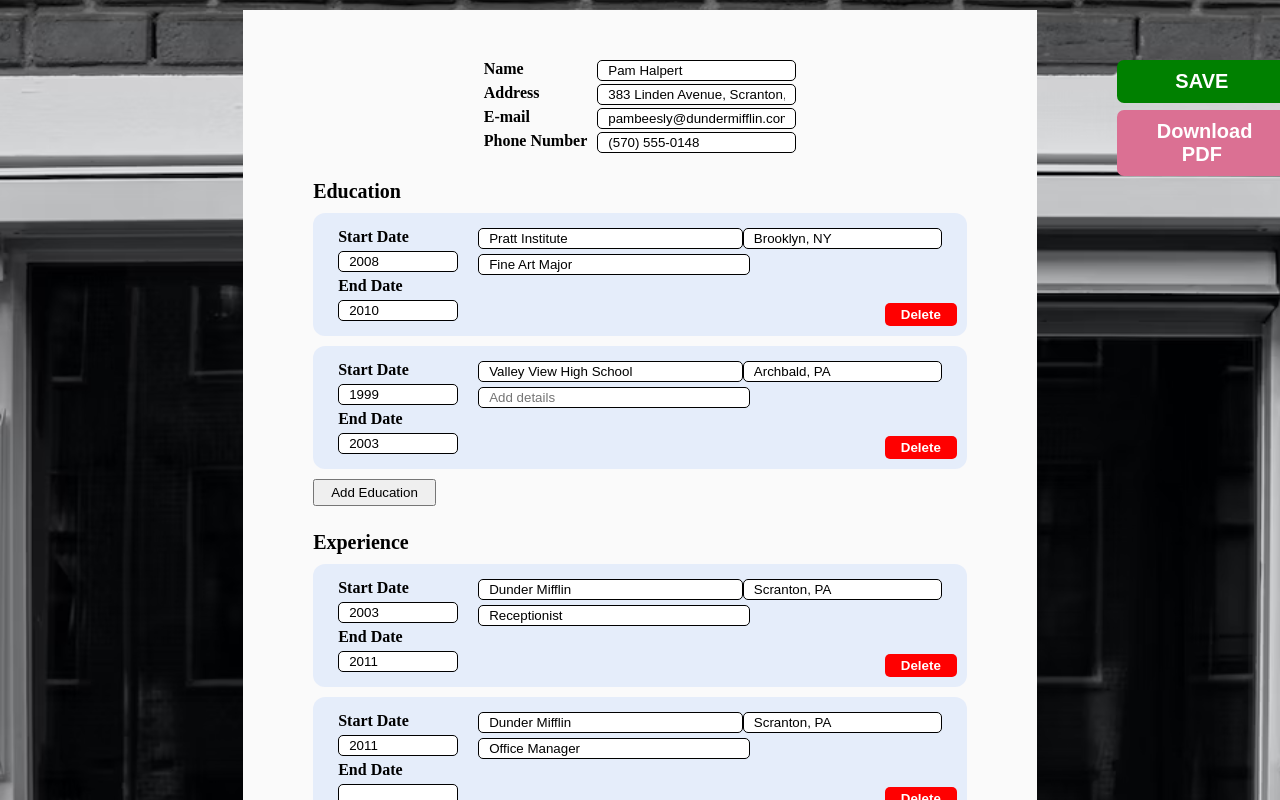
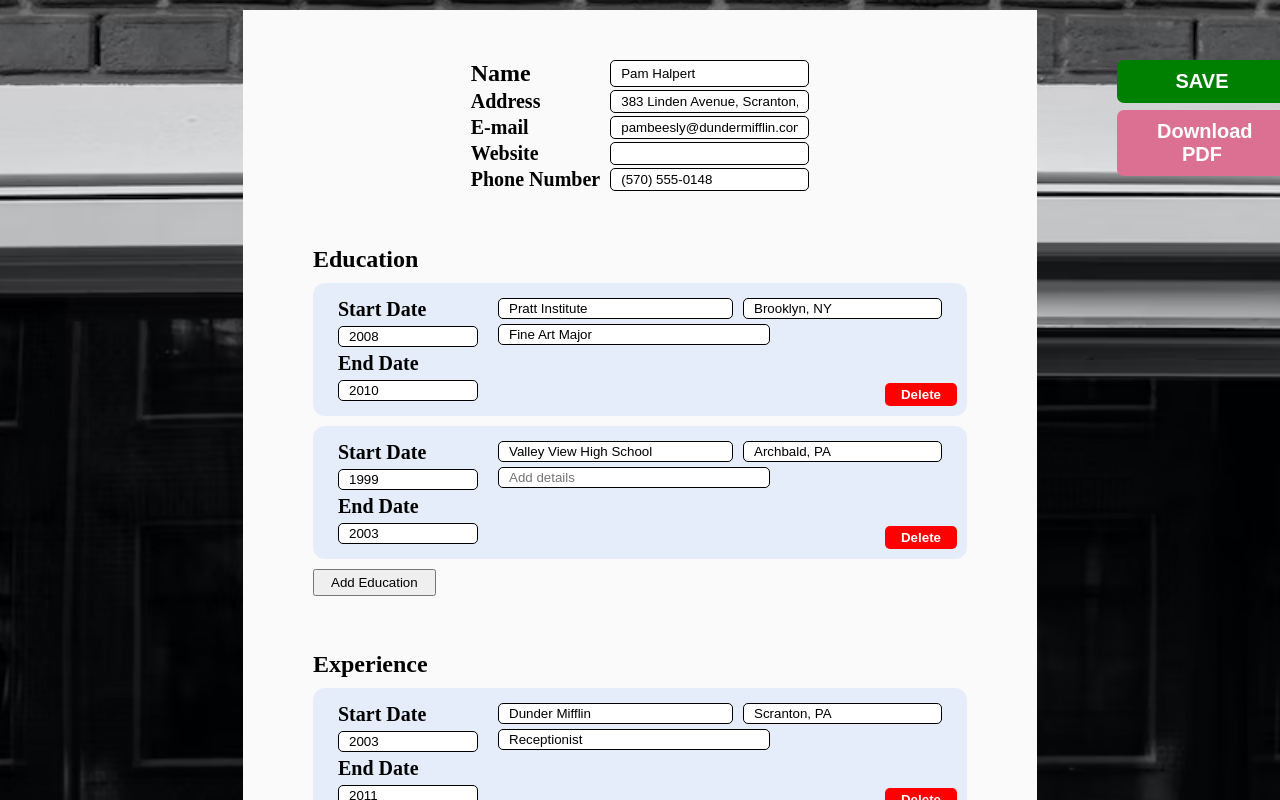
Before and after one commit to rosa-pastel/cv-application, a React (Create React App) app: page / in a window 1280 px wide. Both pictures are taken after a click on the button "EDIT". Shown: the top 800 px of the page. Built offline with nearby package versions, Linux system fonts and the light colour scheme.

Commit message:
Fix document quality and add website field

```diff
--- a/src/App.js
+++ b/src/App.js
@@ -4,7 +4,6 @@ import Experience from "./components/experience";
 import General from "./components/general";
 import Skills from "./components/skills";
 import "./styles/app.css";
-import * as html2canvas from "html2canvas";
 import { jsPDF } from "jspdf";
 export default function App() {
   const [mode, setMode] = useState("saved");
@@ -21,13 +20,16 @@ export default function App() {
     btn.className = btn.className === "save" ? "edit" : "save";
   }
   function printDocument() {
-    const input = document.getElementById("cv");
-    html2canvas(input).then((canvas) => {
-      const imgData = canvas.toDataURL("image/png");
-      const pdf = new jsPDF();
-      pdf.addImage(imgData, "JPEG", 0, 0);
-      pdf.output("dataurlnewwindow");
-      pdf.save("download.pdf");
+    const doc = new jsPDF();
+    const elementHTML = document.querySelector("#cv");
+    doc.html(elementHTML, {
+      callback: function (doc) {
+        doc.save("sample-document.pdf");
+      },
+      x: 20,
+      y: 20,
+      width: 170, //target width in the PDF document
+      windowWidth: 794, //window width in CSS pixels
     });
   }
   return (
--- a/src/components/general.js
+++ b/src/components/general.js
@@ -2,6 +2,7 @@ import React, { useState } from "react";
 export default function General(props) {
   const [fullName, setFullName] = useState("Pam Halpert");
   const [address, setAddress] = useState("383 Linden Avenue, Scranton, PA");
+  const [website, setWebsite] = useState(null);
   const [mail, setMail] = useState("pambeesly@dundermifflin.com");
   const [phone, setPhone] = useState("(570) 555-0148");
   function updateName(e) {
@@ -15,6 +16,9 @@ export default function General(props) {
   }
   function updatePhone(e) {
     setPhone(e.target.value);
+  }
+  function updateWebsite(e) {
+    setWebsite(e.target.value);
   }
   if (props.mode === "edit") {
     return (
@@ -46,6 +50,15 @@ export default function General(props) {
             onChange={(e) => updateMail(e)}
           ></input>
         </label>
+        <label htmlFor="website">
+          Website
+          <input
+            type="text"
+            id="website"
+            defaultValue={website}
+            onChange={(e) => updateWebsite(e)}
+          ></input>
+        </label>
         <label htmlFor="phone">
           Phone Number
           <input
@@ -63,6 +76,7 @@ export default function General(props) {
         <h1>{fullName}</h1>
         <p>{address}</p>
         <p>{mail}</p>
+        <p>{website}</p>
         <p>{phone}</p>
       </div>
     );
--- a/src/styles/app.css
+++ b/src/styles/app.css
@@ -6,6 +6,7 @@ h1 {
   font-size: 1.25rem;
 }
 body {
+  font-size: 20px;
   margin: 10px;
   display: flex;
   justify-content: center;
@@ -27,11 +28,16 @@ body {
   position: relative;
 }
 #cv {
-  width: 210mm;
-  min-height: 297mm;
+  width: 794px;
+  min-height: 1122.6px;
   margin-left: auto;
-
   margin-right: auto;
+}
+#cv > * {
+  margin-bottom: 30px;
+}
+#cv > * > *:first-child {
+  font-size: 1.5rem;
 }
 button#edit-save,
 button#download {
@@ -134,7 +140,7 @@ button {
   flex-direction: column;
 }
 .record > *:first-child {
-  width: 120px;
+  width: 140px;
 }
 .record > *:nth-child(2),
 .record > *:nth-child(2) > *:first-child > *:first-child {
@@ -145,5 +151,6 @@ button {
 }
 .record > *:nth-child(2) > *:first-child {
   display: flex;
+  gap: 10px;
   justify-content: space-between;
 }
```
